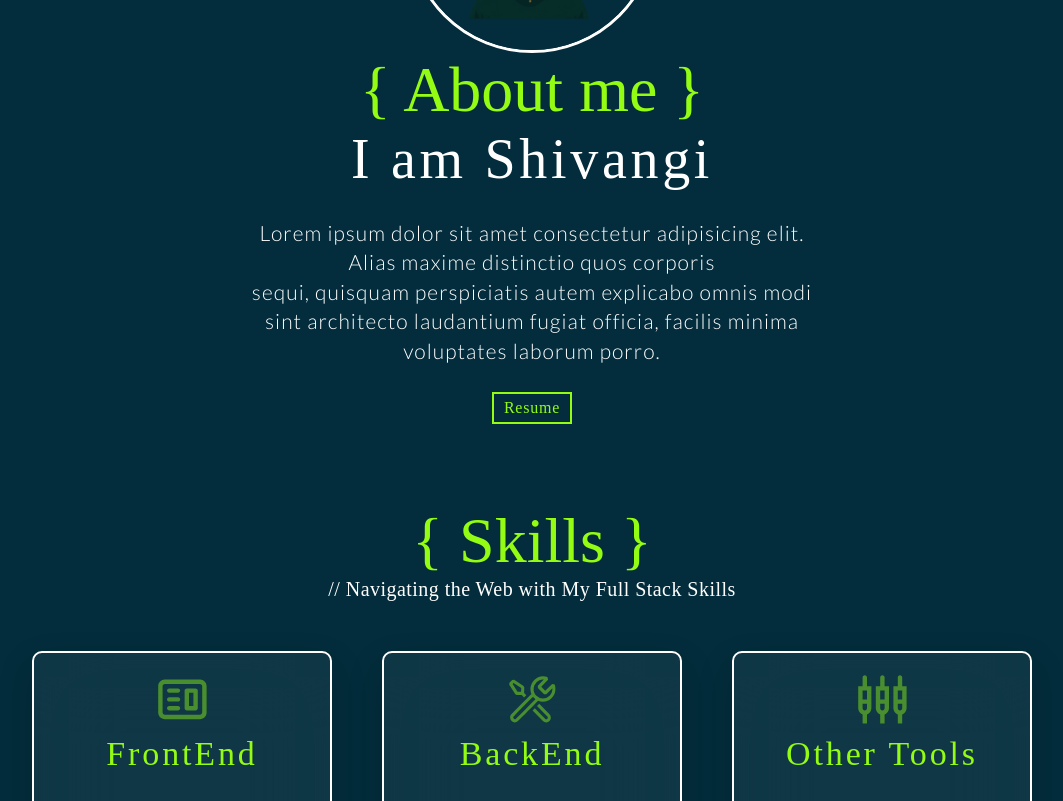
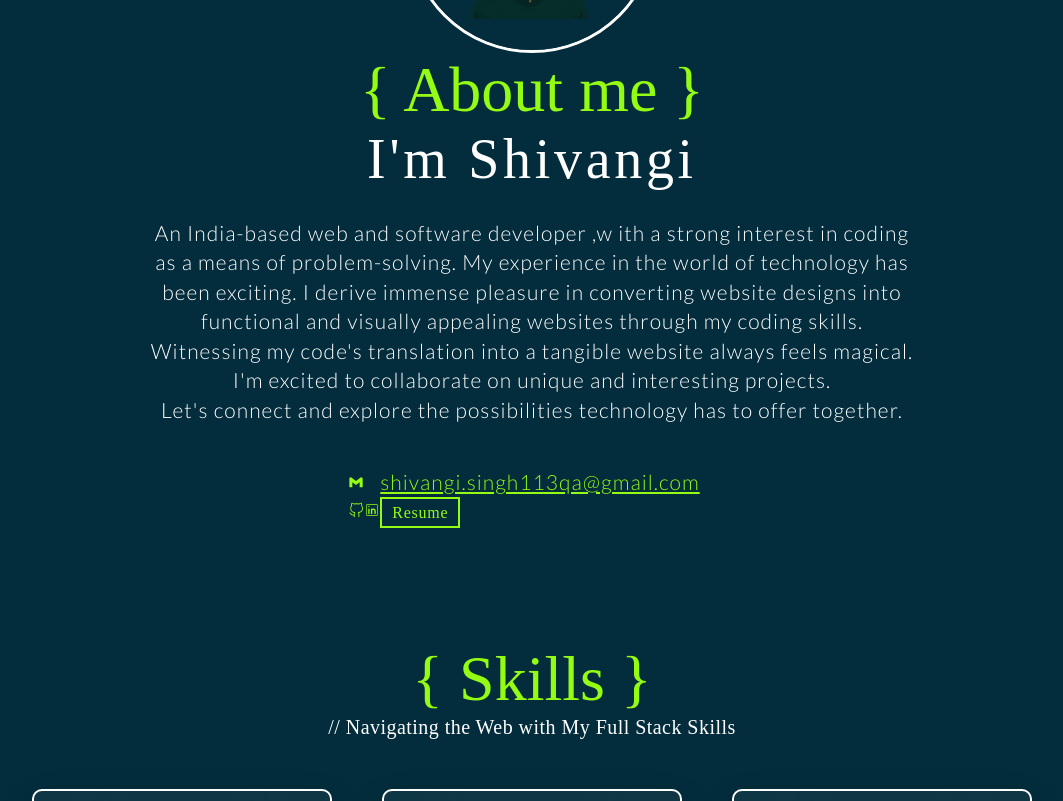
Before and after one commit to Shivangi020/Portfolio, a React (Vite) app: page / in a window 1280 px wide. Shown: the part 780-1581 px from the top of the page, without its empty margins (108-1171 px from the left). Built offline with nearby package versions, Linux system fonts and the light colour scheme; a web font is replaced by a local one.

Commit message:
adding social link in about

```diff
--- a/src/Components/About.jsx
+++ b/src/Components/About.jsx
@@ -1,38 +1,74 @@
-import React from 'react'
-import SkillCard from './Cards/SkillCard'
-import {CgWebsite} from 'react-icons/cg';
-import {VscTools} from 'react-icons/vsc' ;
-import {MdOutlineSettingsInputComposite} from 'react-icons/md'
-import Heading from './Heading';
-import avatar from '../assets/Avatar.jpeg'
+import React from "react";
+import SkillCard from "./Cards/SkillCard";
+import Heading from "./Heading";
+import avatar from "../assets/Avatar.jpeg";
+import { CiLinkedin } from "react-icons/ci";
+import { CgWebsite } from "react-icons/cg";
+import { VscTools, VscGithubAlt } from "react-icons/vsc";
+import { MdOutlineSettingsInputComposite } from "react-icons/md";
+import { BiLogoGmail } from "react-icons/bi";
 
 const About = () => {
   return (
-    <div className='about-cn' id='About'>
+    <div className="about-cn" id="About">
+      <section className="about-s">
+        <img src={avatar} className="avatar"></img>
+        <Heading heading={"About me"} />
+        <h3>I'm Shivangi</h3>
+        <p>
+        An India-based web and software developer ,w ith a strong interest in coding as a
+        means of problem-solving. My experience in the world of technology has been exciting.
+        I derive immense pleasure in converting website designs into functional and visually
+        appealing websites through my coding skills. Witnessing my code's translation into a tangible
+         website always feels magical.<br/>
+        I'm excited to collaborate on unique and interesting projects. <br/>
+        Let's connect and
+        explore the possibilities technology has to offer together.
+        </p>
+        <div className="links-on-about">
+          <a href="mailto: shivangi.singh113qa@gmail.com" className="mail-link">
+            <BiLogoGmail /> <p>shivangi.singh113qa@gmail.com</p>
+          </a>
+          <a href="https://github.com/Shivangi020" target="_blank" className="git-link">
+            <VscGithubAlt />
+          </a>
+          <a
+            href="https://www.linkedin.com/in/shivangi-singh-305751192/"
+            target="_blank"
+          >
+            <CiLinkedin />
+          </a>
+          <a href="#" className="resume-btn" target="_blank">
+            Resume
+          </a>
+        </div>
+      </section>
 
-        <section className='about-s'>
-        <img src={avatar} className='avatar'></img>
-        <Heading heading={'About me'}/>
-        <h3>I am Shivangi</h3>
-        <p>Lorem ipsum dolor sit amet consectetur adipisicing elit. <br/>
-            Alias maxime distinctio quos corporis <br/>
-            sequi, quisquam perspiciatis autem explicabo omnis modi  <br/>
-            sint architecto laudantium fugiat officia, facilis minima <br/>
-            voluptates laborum porro.</p>
-        <a href="#" className='resume-btn' target='_blank'>Resume</a>
-        </section>
+      <section className="skill-s">
+        <Heading
+          heading={"Skills"}
+          comment={"// Navigating the Web with My Full Stack Skills"}
+        />
+        <div className="skill-card-cn">
+          <SkillCard
+            title="FrontEnd"
+            skillList={["HTML5", "CSS3", "SASS", "JavaScript", "ReactJS"]}
+            Icon={CgWebsite}
+          />
+          <SkillCard
+            title="BackEnd"
+            skillList={["NodeJs", "Expressjs", "RestAPI", "MongoDB", "SQL"]}
+            Icon={VscTools}
+          />
+          <SkillCard
+            title="Other Tools"
+            skillList={["Git", "Deployment", "Figma", "Testing"]}
+            Icon={MdOutlineSettingsInputComposite}
+          />
+        </div>
+      </section>
+    </div>
+  );
+};
 
-
-      <section className='skill-s'>
-      <Heading heading={'Skills'} comment={'// Navigating the Web with My Full Stack Skills'}/>
-      <div className='skill-card-cn'>
-      <SkillCard  title="FrontEnd" skillList={['HTML5', 'CSS3' ,'SASS' ,'JavaScript' ,'ReactJS']} Icon={CgWebsite} />
-      <SkillCard  title="BackEnd" skillList={['NodeJs', 'Expressjs' , 'RestAPI','MongoDB' ,'SQL']} Icon={VscTools} />
-      <SkillCard  title="Other Tools" skillList={['Git', 'Deployment' ,'Figma' ,'Testing']} Icon={MdOutlineSettingsInputComposite} />
-      </div>
-     </section>
-    </div>
-  )
-}
-
-export default About
+export default About;
--- a/src/Components/Home.jsx
+++ b/src/Components/Home.jsx
@@ -1,5 +1,3 @@
-import {VscGithubAlt} from 'react-icons/vsc' ;
-import {CiLinkedin} from 'react-icons/ci' ;
 
 
 function Home() {
@@ -10,11 +8,6 @@ function Home() {
          <p>I am a </p>
          <p>Full Stack Developer</p>
       </div>
-      <div className='links-on-home'>
-       <a href='https://github.com/Shivangi020'  target='_blank'><VscGithubAlt/></a>
-       <a href='https://www.linkedin.com/in/shivangi-singh-305751192/'  target='_blank'><CiLinkedin/></a>
-      </div>
-
     </div>
   )
 }
--- a/src/Sass/_About.scss
+++ b/src/Sass/_About.scss
@@ -7,6 +7,7 @@
   .about-s,
   .skill-s {
     padding-top: 80px ;
+    padding-bottom: 30px;
     color: $text-color;
     position: relative;
     z-index: 1;
@@ -33,6 +34,7 @@
       text-align: center;
       font-family: $paragraph-font;
       padding: 6px 16px;
+      max-width: 800px;
     }
 
     .avatar {
@@ -40,6 +42,23 @@
       border: 3px solid $avatar-border-color;
       border-radius: 100%;
     }
+
+    .links-on-about{
+
+      padding: 10px;
+
+      a{
+        color: $heading-color;
+      }
+      .mail-link{
+         display: flex;
+         color: $heading-color;
+         align-items: baseline;
+         p{
+          margin: 0;
+         }
+      }
+
 
     .resume-btn {
       border: 2px solid $heading-color;
@@ -49,6 +68,8 @@
       text-decoration: none;
       color: $heading-color;
     }
+    }
+
   }
 
   // Skill section other css
--- a/src/Sass/_Home.scss
+++ b/src/Sass/_Home.scss
@@ -20,22 +20,6 @@
   }
 }
 
-.links-on-home {
-  position: fixed;
-  top: 150px;
-  right: 15px;
-  display: flex;
-  flex-direction: column;
-  align-items: flex-end;
-  z-index: -2;
-
-  a {
-    color: $heading-color;
-    font-size: 2.5em;
-  }
-
-
-}
 
 // Small screen and down
 @media only screen and (max-width: 640px) {
```
